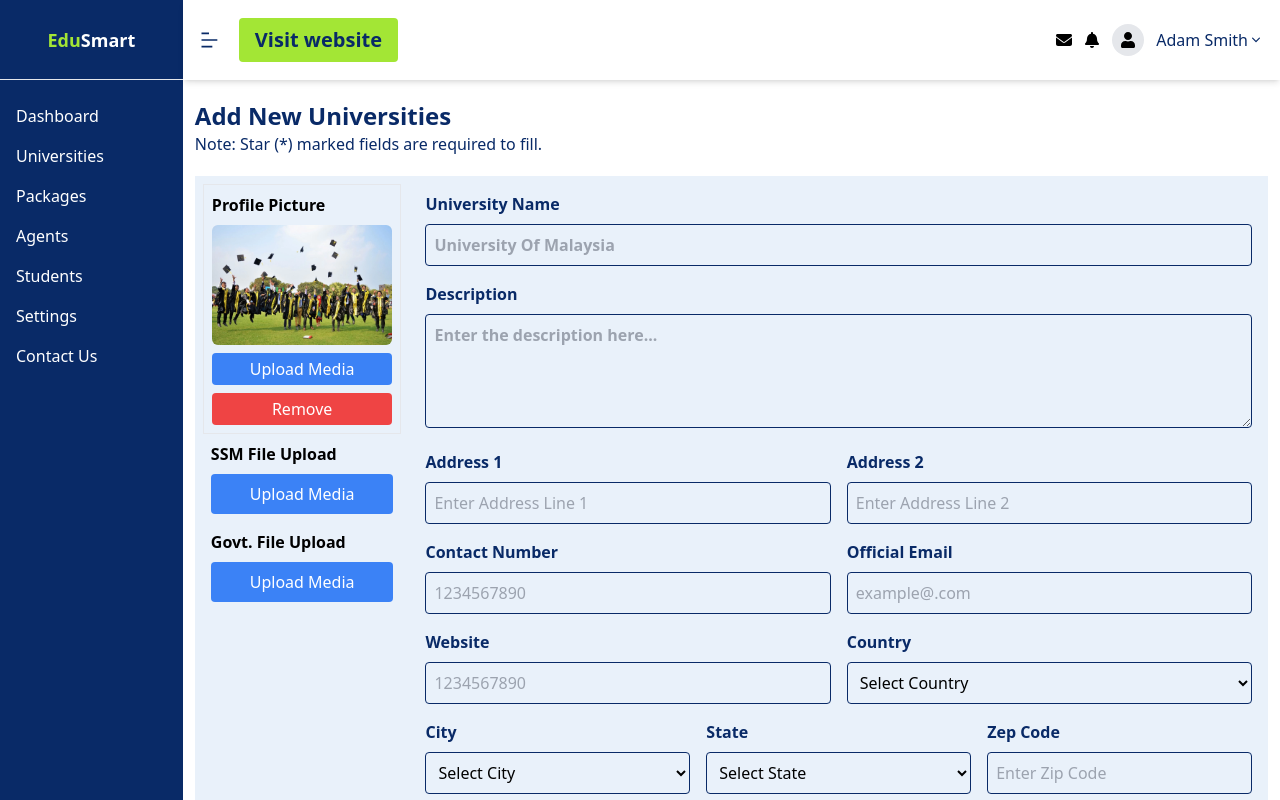
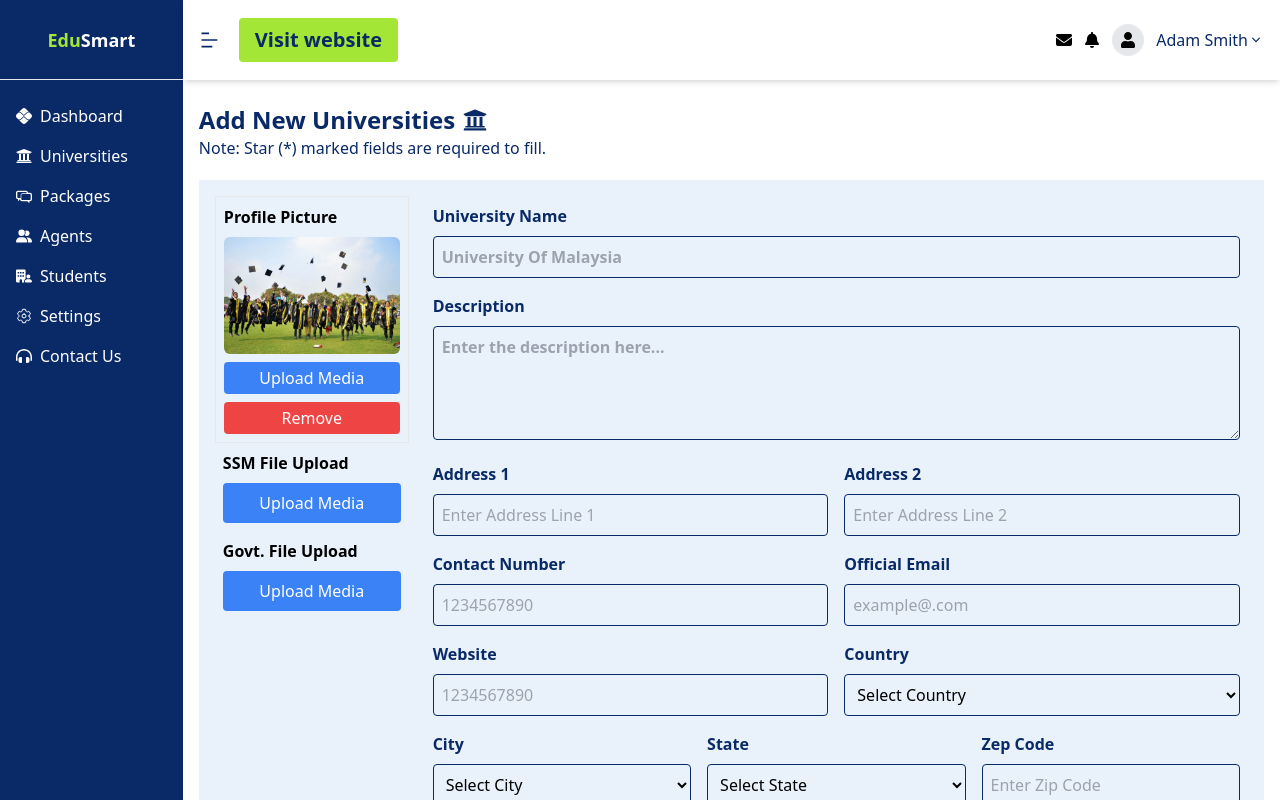
Before and after one commit to Shm-Rsuf/edu-smart, a Next.js app: page /dashboard in a window 1280 px wide. Shown: the top 800 px of the page. Built offline with nearby package versions, Linux system fonts and the light colour scheme.

Commit message:
icon added

```diff
--- /dev/null
+++ b/app/dashboard/_components/Sidebar.jsx
@@ -0,0 +1,36 @@
+import { FaPix } from "react-icons/fa6";
+import { FaUniversity } from "react-icons/fa";
+import { TiMessages } from "react-icons/ti";
+import { FaUserGroup } from "react-icons/fa6";
+import { FaBuildingUser } from "react-icons/fa6";
+import { IoSettingsOutline } from "react-icons/io5";
+import { FaHeadphonesSimple } from "react-icons/fa6";
+const DashboardSidebar = () => {
+  return (
+    <ul className='mt-4 text-white'>
+      <li className='py-2 px-4 hover:text-[#092A67] hover:bg-lime-500 flex justify-start items-center gap-2 cursor-pointer duration-300'>
+        <FaPix /> <span>Dashboard</span>
+      </li>
+      <li className='py-2 px-4 hover:text-[#092A67] hover:bg-lime-500 flex justify-start items-center gap-2 cursor-pointer duration-300'>
+        <FaUniversity /> <span>Universities</span>
+      </li>
+      <li className='py-2 px-4 hover:text-[#092A67] hover:bg-lime-500 flex justify-start items-center gap-2 cursor-pointer duration-300'>
+        <TiMessages /> <span>Packages</span>
+      </li>
+      <li className='py-2 px-4 hover:text-[#092A67] hover:bg-lime-500 flex justify-start items-center gap-2 cursor-pointer duration-300'>
+        <FaUserGroup /> <span>Agents</span>
+      </li>
+      <li className='py-2 px-4 hover:text-[#092A67] hover:bg-lime-500 flex justify-start items-center gap-2 cursor-pointer duration-300'>
+        <FaBuildingUser /> <span>Students</span>
+      </li>
+      <li className='py-2 px-4 hover:text-[#092A67] hover:bg-lime-500 flex justify-start items-center gap-2 cursor-pointer duration-300'>
+        <IoSettingsOutline /> <span>Settings</span>
+      </li>
+      <li className='py-2 px-4 hover:text-[#092A67] hover:bg-lime-500 flex justify-start items-center gap-2 cursor-pointer duration-300'>
+        <FaHeadphonesSimple /> <span>Contact Us</span>
+      </li>
+    </ul>
+  );
+};
+
+export default DashboardSidebar;
--- a/app/dashboard/page.js
+++ b/app/dashboard/page.js
@@ -1,6 +1,8 @@
+import Footer from "@/components/Footer";
 import Image from "next/image";
+import { FaUniversity } from "react-icons/fa";
 import DashboardNavbar from "./_components/Dashboard-Nav";
-import Footer from "@/components/Footer";
+import DashboardSidebar from "./_components/Sidebar";
 
 export const metadata = {
   title: "dashboard page",
@@ -17,41 +19,19 @@ const Dashboard = () => {
           </span>
         </div>
 
-        <ul className='mt-4 text-white'>
-          <li className='py-2 px-4 hover:text-[#092A67] hover:bg-lime-500 flex justify-start items-center cursor-pointer duration-300'>
-            Dashboard
-          </li>
-          <li className='py-2 px-4 hover:text-[#092A67] hover:bg-lime-500 flex justify-start items-center cursor-pointer duration-300'>
-            Universities
-          </li>
-          <li className='py-2 px-4 hover:text-[#092A67] hover:bg-lime-500 flex justify-start items-center cursor-pointer duration-300'>
-            Packages
-          </li>
-          <li className='py-2 px-4 hover:text-[#092A67] hover:bg-lime-500 flex justify-start items-center cursor-pointer duration-300'>
-            Agents
-          </li>
-          <li className='py-2 px-4 hover:text-[#092A67] hover:bg-lime-500 flex justify-start items-center cursor-pointer duration-300'>
-            Students
-          </li>
-          <li className='py-2 px-4 hover:text-[#092A67] hover:bg-lime-500 flex justify-start items-center cursor-pointer duration-300'>
-            Settings
-          </li>
-          <li className='py-2 px-4 hover:text-[#092A67] hover:bg-lime-500 flex justify-start items-center cursor-pointer duration-300'>
-            Contact Us
-          </li>
-        </ul>
+        <DashboardSidebar />
       </div>
       <div className='col-span-6'>
         <DashboardNavbar />
-        <div className='p-3'>
-          <h4 className='text-2xl font-bold text-[#092a67] pt-2'>
-            Add New Universities
+        <div className='p-4'>
+          <h4 className='text-2xl font-bold text-[#092a67] pt-2 flex items-center gap-2'>
+            <span> Add New Universities</span> <FaUniversity />
           </h4>
           <p className='text-[#092a67]'>
             Note: Star (*) marked fields are required to fill.
           </p>
 
-          <form className='grid grid-cols-5 gap-4 p-2 bg-[#E9F1FA] my-5'>
+          <form className='grid grid-cols-5 gap-4 p-4 bg-[#E9F1FA] my-5'>
             <div className='grid-cols-1'>
               <div className='form-img border p-2 flex flex-col gap-2'>
                 <label htmlFor='image' className='block font-bold'>
```
